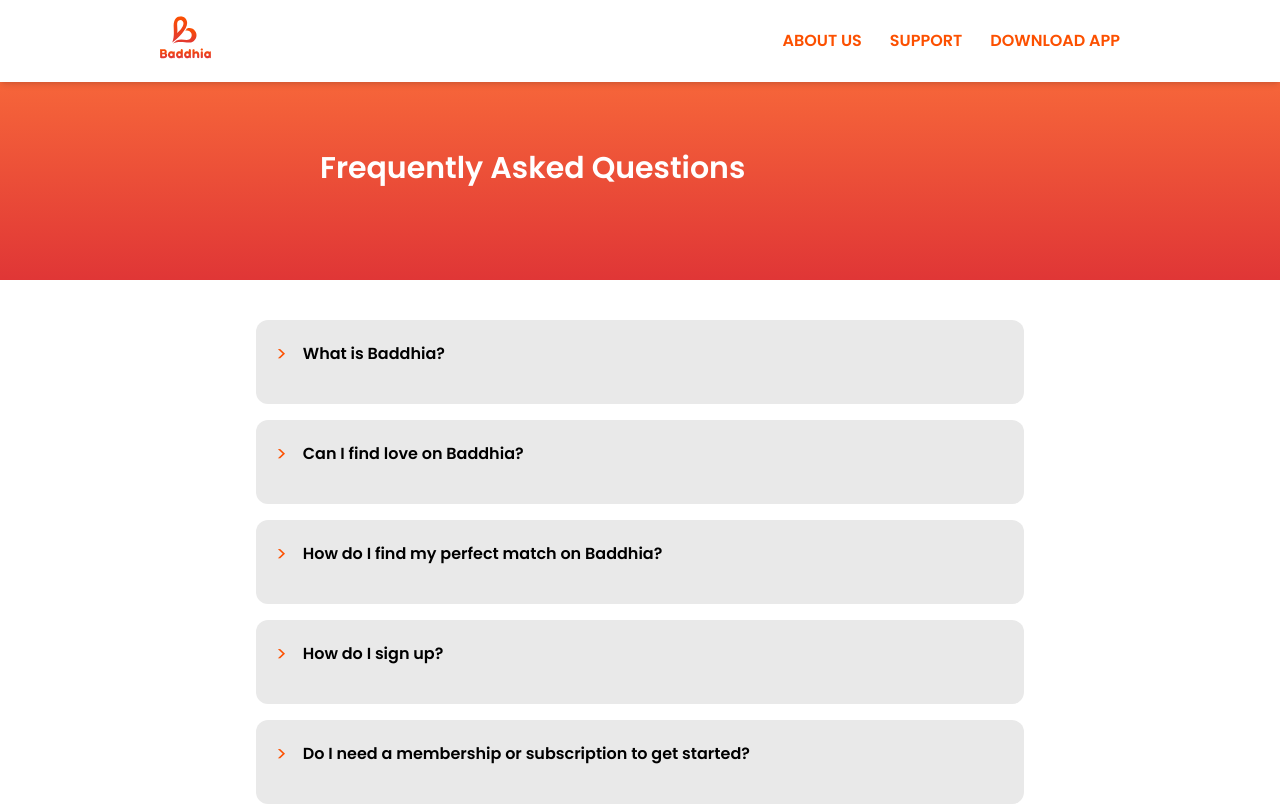
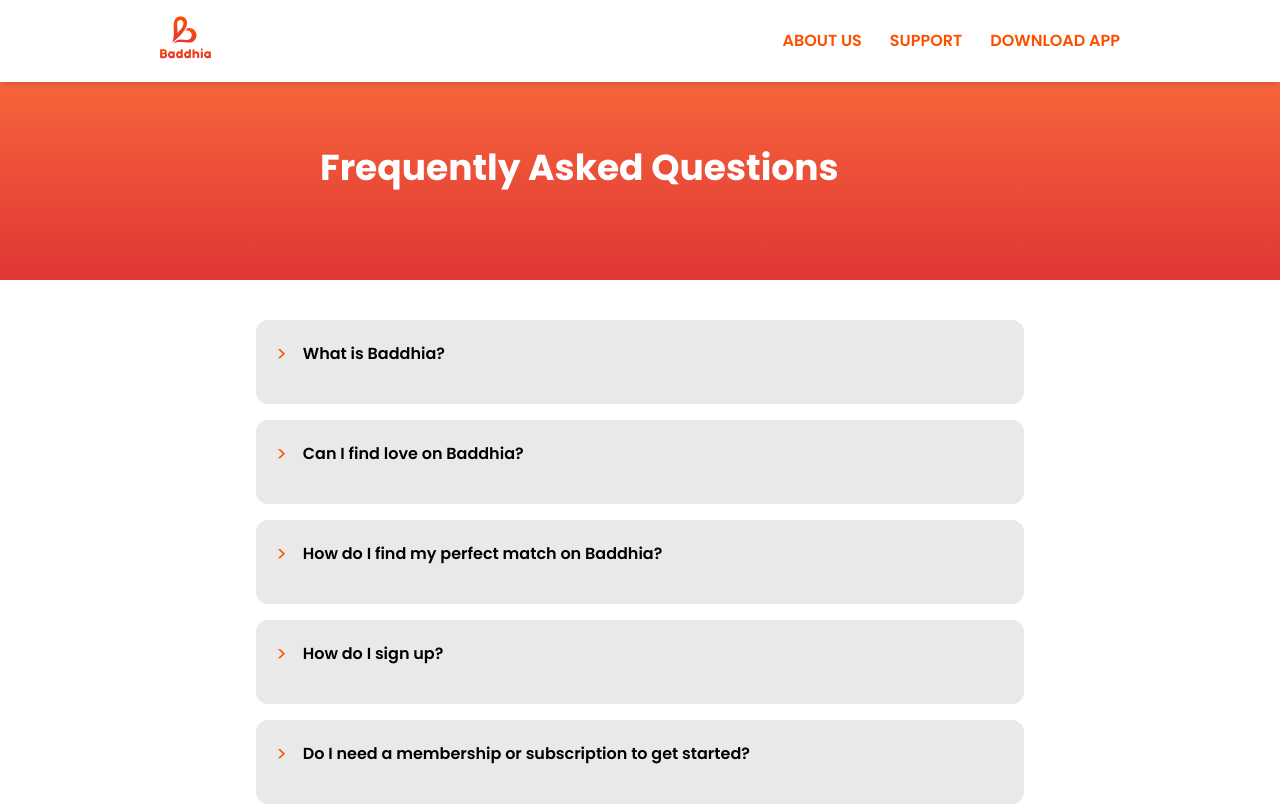
Before and after one commit to Tolutoon/baddhia, a React (Vite) app: page /faq in a window 1280 px wide. Shown: the top 804 px of the page. Built offline with nearby package versions, Linux system fonts and the light colour scheme.

Commit message:
in progress

```diff
--- a/src/components/FaqTest.jsx
+++ b/src/components/FaqTest.jsx
@@ -414,7 +414,7 @@ function FaqTest() {
         <Link to={"/faq"} onClick={scrollToTop}>
           <button
             type="submit"
-            className="bg-baddhia-orange py-2 px-8 xl:px-10 rounded-[16px] font-semibold text-base text-white transition-all duration-300 hover:scale-105"
+            className="bg-baddhia-orange py-4 px-8 xl:px-10 rounded-[16px] font-semibold text-base text-white transition-all duration-300 hover:scale-105"
           >
             Read More
           </button>
--- a/src/pages/FaqPage.jsx
+++ b/src/pages/FaqPage.jsx
@@ -6,7 +6,7 @@ function FaqPage() {
   return (
     <>
     <Header/>
-    <div className='h-[25vh] md:h-[35vh] footer text-center flex items-center text-3xl px-10 text-white pt-[55px] font-semibold md:px-80'>Frequently Asked Questions</div>
+    <div className='h-[25vh] md:h-[35vh] footer text-center flex items-center text-3xl md:text-4xl px-10 text-white pt-[55px] font-bold md:px-80'>Frequently Asked Questions</div>
     <Faqs/>
 
     </>
```
